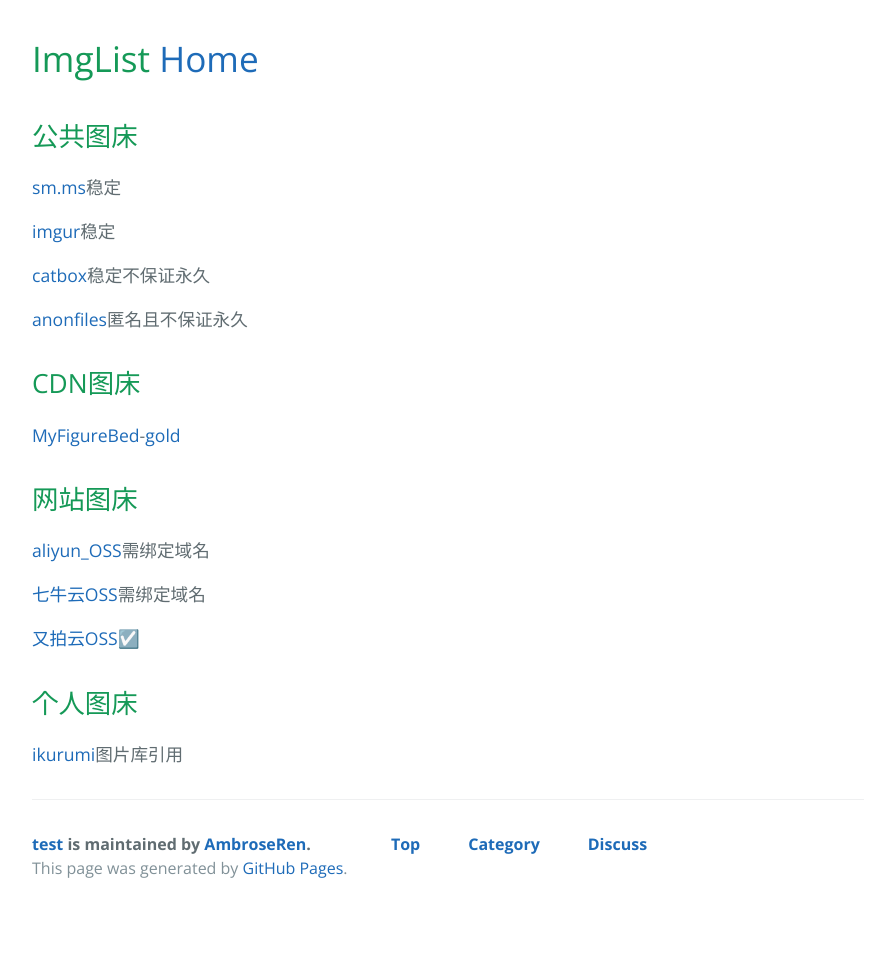
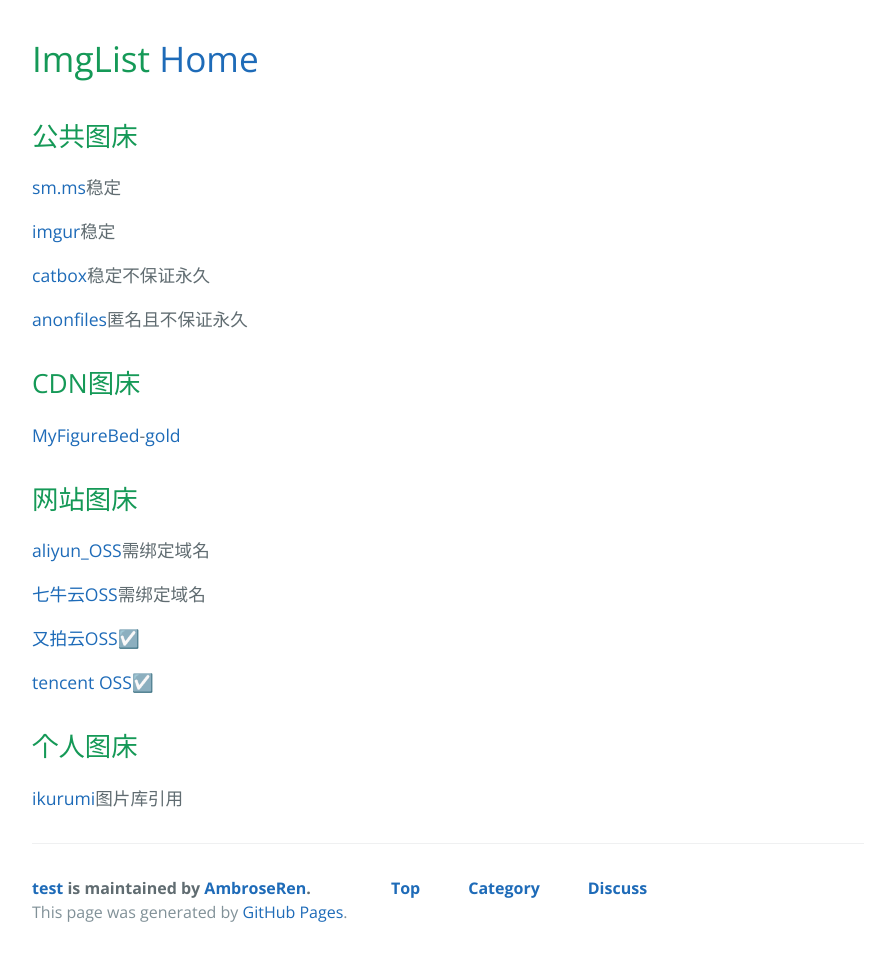
Before and after one commit to AmbroseRen/test, a Jekyll site: the page built from img/index.md, in a window 1280 px wide. Shown: the whole page, without its empty margins (192-1087 px from the left). Built offline with Jekyll 4.4.1, drawn with Linux system fonts in a browser that asks for light colours; our own code applies the rules of GitHub Pages for plain Markdown files; the repository's description, which GitHub fills in, is left out; before the commit the page ends 912 px from its top, so only the background shows below that.

Commit message:
Update index.md

```diff
--- a/img/index.md
+++ b/img/index.md
@@ -22,6 +22,8 @@
 
 [又拍云OSS](https://console.upyun.com/services/homehub/filemanage/)☑️
 
+[tencent OSS](https://console.cloud.tencent.com/cos/bucket)☑️
+
 ## 个人图床
 
 [ikurumi](https://ikurumi.com/wallpaper.php)图片库引用
```
